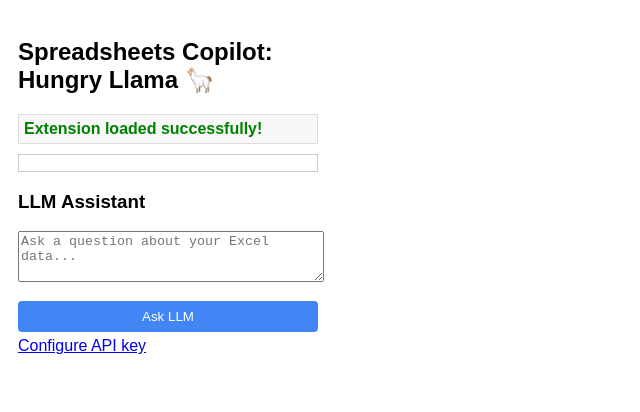
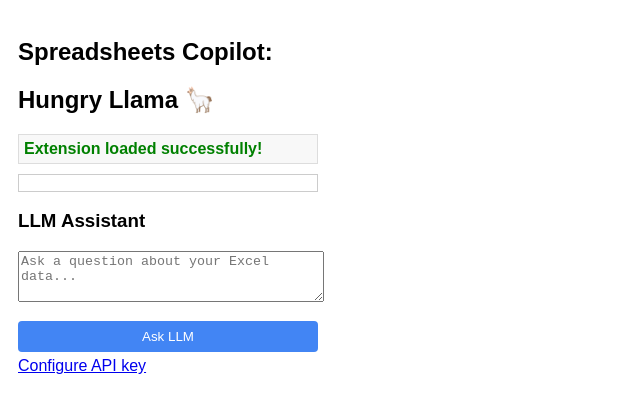
Before and after one commit to ZichenYuan/hungry_llama_, a website built with webpack: page popup.html in a window 1280 px wide. Shown: the whole page, without its empty margins (0-640 px from the left). Built offline with nearby package versions, Linux system fonts and the light colour scheme.

Commit message:
refactor: separate title into two lines for improved readability in popup

```diff
--- a/popup.html
+++ b/popup.html
@@ -7,7 +7,8 @@
     <link rel="stylesheet" href="styles.css" />
   </head>
   <body>
-    <h2>Spreadsheets Copilot: Hungry Llama 🦙</h2>
+    <h2>Spreadsheets Copilot:</h2>
+    <h2>Hungry Llama 🦙</h2>
     <div id="status">Ready to start</div>
     <div id="sheet-data"></div>
     <div class="section">
```
